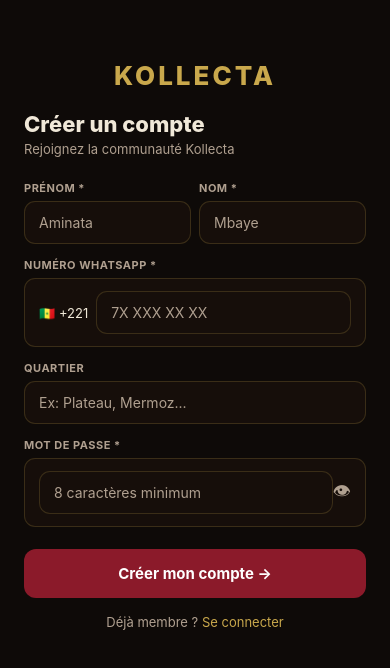
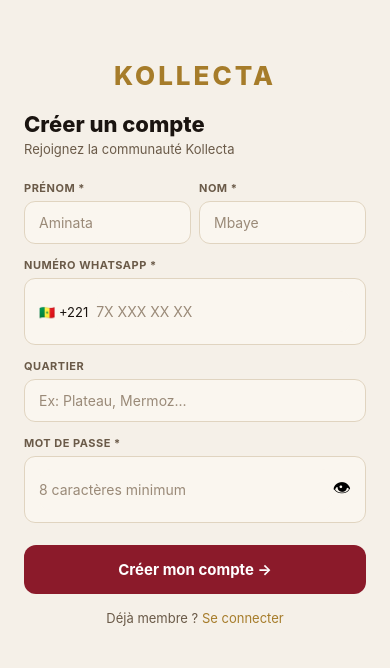
Before and after one commit to Bixen221/kollecta-app, a React Native app: screen /Inscription in a window 390 px wide. Shown: the top 668 px of the page. Built offline with nearby package versions, Linux system fonts and the light colour scheme; what expo-auth-session, expo-notifications, expo-web-browser would draw is missing.

Commit message:
Mobile: theme clair sur ecrans Connexion et Inscription

```diff
--- a/src/screens/auth/ConnexionScreen.js
+++ b/src/screens/auth/ConnexionScreen.js
@@ -1,15 +1,13 @@
 import React, { useState } from 'react';
 import { View, Text, TextInput, TouchableOpacity, StyleSheet, Alert, ActivityIndicator, KeyboardAvoidingView, Platform } from 'react-native';
 import { useAuth } from '../../context/AuthContext';
+import { useTheme } from '../../context/ThemeContext';
 import GoogleAuthButton from './GoogleAuthButton';
-
-const COLORS = {
-  or: '#C9A84C', bord: '#8B1A2A', dark: '#0E0A08', dark2: '#1A120E',
-  light: '#B0A090', card: '#1E1612', bd: 'rgba(201,168,76,0.2)',
-};
 
 export default function ConnexionScreen({ navigation }) {
   const { connexion } = useAuth();
+  const { theme } = useTheme();
+  const styles = getStyles(theme);
   const [whatsapp,  setWhatsapp]  = useState('');
   const [password,  setPassword]  = useState('');
   const [loading,   setLoading]   = useState(false);
@@ -42,7 +40,7 @@
           <TextInput
             style={styles.input}
             placeholder="7X XXX XX XX"
-            placeholderTextColor={COLORS.light}
+            placeholderTextColor={theme.txt3}
             value={whatsapp}
             onChangeText={setWhatsapp}
             keyboardType="phone-pad"
@@ -56,20 +54,20 @@
           <TextInput
             style={[styles.input, { flex: 1 }]}
             placeholder="Votre mot de passe"
-            placeholderTextColor={COLORS.light}
+            placeholderTextColor={theme.txt3}
             value={password}
             onChangeText={setPassword}
             secureTextEntry={!showPass}
           />
           <TouchableOpacity onPress={() => setShowPass(!showPass)}>
-            <Text style={{ color: COLORS.light, fontSize: 18 }}>{showPass ? '🙈' : '👁'}</Text>
+            <Text style={{ color: theme.txt3, fontSize: 18 }}>{showPass ? '🙈' : '👁'}</Text>
           </TouchableOpacity>
         </View>
       </View>
 
       <TouchableOpacity style={styles.btnPrimary} onPress={handleConnexion} disabled={loading}>
         {loading
-          ? <ActivityIndicator color={COLORS.dark} />
+          ? <ActivityIndicator color={theme.bg} />
           : <Text style={styles.btnTxt}>Se connecter →</Text>
         }
       </TouchableOpacity>
@@ -80,32 +78,32 @@
       {false && (
         <>
           <View style={{ flexDirection: 'row', alignItems: 'center', marginVertical: 16 }}>
-            <View style={{ flex: 1, height: 1, backgroundColor: COLORS.bd }} />
-            <Text style={{ color: COLORS.light, fontSize: 12, marginHorizontal: 10 }}>ou</Text>
-            <View style={{ flex: 1, height: 1, backgroundColor: COLORS.bd }} />
+            <View style={{ flex: 1, height: 1, backgroundColor: theme.bd }} />
+            <Text style={{ color: theme.txt3, fontSize: 12, marginHorizontal: 10 }}>ou</Text>
+            <View style={{ flex: 1, height: 1, backgroundColor: theme.bd }} />
           </View>
           <GoogleAuthButton />
         </>
       )}
 
       <TouchableOpacity onPress={() => navigation.navigate('Inscription')} style={{ marginTop: 16 }}>
-        <Text style={styles.lien}>Pas de compte ? <Text style={{ color: COLORS.or }}>S'inscrire</Text></Text>
+        <Text style={styles.lien}>Pas de compte ? <Text style={{ color: theme.or }}>S'inscrire</Text></Text>
       </TouchableOpacity>
     </KeyboardAvoidingView>
   );
 }
 
-const styles = StyleSheet.create({
-  container:  { flex: 1, backgroundColor: '#0E0A08', padding: 24, justifyContent: 'center' },
+const getStyles = (theme) => StyleSheet.create({
+  container:  { flex: 1, backgroundColor: theme.bg, padding: 24, justifyContent: 'center' },
   logo:       { fontSize: 28, fontWeight: '800', color: '#C9A84C', textAlign: 'center', marginBottom: 24, letterSpacing: 3 },
-  titre:      { fontSize: 22, fontWeight: '800', color: '#F0E8D8', marginBottom: 4 },
-  sous:       { fontSize: 13, color: COLORS.light, marginBottom: 28 },
+  titre:      { fontSize: 22, fontWeight: '800', color: theme.txt, marginBottom: 4 },
+  sous:       { fontSize: 13, color: theme.txt3, marginBottom: 28 },
   inputWrap:  { marginBottom: 16 },
-  label:      { fontSize: 11, fontWeight: '700', color: COLORS.light, textTransform: 'uppercase', letterSpacing: 0.5, marginBottom: 6 },
-  inputRow:   { flexDirection: 'row', alignItems: 'center', backgroundColor: '#160E0A', borderWidth: 1, borderColor: COLORS.bd, borderRadius: 11, paddingHorizontal: 14, paddingVertical: 12 },
-  prefix:     { fontSize: 13, color: '#F0E8D8', marginRight: 8 },
-  input:      { fontSize: 14, color: '#F0E8D8', flex: 1 },
+  label:      { fontSize: 11, fontWeight: '700', color: theme.txt3, textTransform: 'uppercase', letterSpacing: 0.5, marginBottom: 6 },
+  inputRow:   { flexDirection: 'row', alignItems: 'center', backgroundColor: theme.inp, borderWidth: 1, borderColor: theme.bd, borderRadius: 11, paddingHorizontal: 14, paddingVertical: 12 },
+  prefix:     { fontSize: 13, color: theme.txt, marginRight: 8 },
+  input:      { fontSize: 14, color: theme.txt, flex: 1 },
   btnPrimary: { backgroundColor: '#8B1A2A', borderRadius: 12, padding: 15, alignItems: 'center', marginTop: 8, marginBottom: 16 },
   btnTxt:     { fontSize: 15, fontWeight: '700', color: 'white' },
-  lien:       { textAlign: 'center', fontSize: 13, color: COLORS.light },
+  lien:       { textAlign: 'center', fontSize: 13, color: theme.txt3 },
 });
--- a/src/screens/auth/InscriptionScreen.js
+++ b/src/screens/auth/InscriptionScreen.js
@@ -1,14 +1,12 @@
 import React, { useState } from 'react';
 import { View, Text, TextInput, TouchableOpacity, StyleSheet, Alert, ActivityIndicator, KeyboardAvoidingView, Platform, ScrollView } from 'react-native';
 import { useAuth } from '../../context/AuthContext';
-
-const COLORS = {
-  or: '#C9A84C', bord: '#8B1A2A', dark: '#0E0A08',
-  light: '#B0A090', bd: 'rgba(201,168,76,0.2)',
-};
+import { useTheme } from '../../context/ThemeContext';
 
 export default function InscriptionScreen({ navigation }) {
   const { inscription } = useAuth();
+  const { theme } = useTheme();
+  const styles = getStyles(theme);
   const [form, setForm] = useState({
     nom: '', prenom: '', whatsapp: '', password: '', quartier: '', ville: 'Dakar',
   });
@@ -35,7 +33,7 @@
   };
 
   return (
-    <KeyboardAvoidingView style={{ flex: 1, backgroundColor: COLORS.dark }} behavior={Platform.OS === 'ios' ? 'padding' : undefined}>
+    <KeyboardAvoidingView style={{ flex: 1, backgroundColor: theme.bg }} behavior={Platform.OS === 'ios' ? 'padding' : undefined}>
       <ScrollView contentContainerStyle={styles.container}>
         <Text style={styles.logo}>KOLLECTA</Text>
         <Text style={styles.titre}>Créer un compte</Text>
@@ -44,11 +42,11 @@
         <View style={styles.row}>
           <View style={[styles.inputWrap, { flex: 1, marginRight: 8 }]}>
             <Text style={styles.label}>Prénom *</Text>
-            <TextInput style={styles.input} placeholder="Aminata" placeholderTextColor={COLORS.light} value={form.prenom} onChangeText={v => update('prenom', v)} />
+            <TextInput style={styles.input} placeholder="Aminata" placeholderTextColor={theme.txt3} value={form.prenom} onChangeText={v => update('prenom', v)} />
           </View>
           <View style={[styles.inputWrap, { flex: 1 }]}>
             <Text style={styles.label}>Nom *</Text>
-            <TextInput style={styles.input} placeholder="Mbaye" placeholderTextColor={COLORS.light} value={form.nom} onChangeText={v => update('nom', v)} />
+            <TextInput style={styles.input} placeholder="Mbaye" placeholderTextColor={theme.txt3} value={form.nom} onChangeText={v => update('nom', v)} />
           </View>
         </View>
 
@@ -56,21 +54,21 @@
           <Text style={styles.label}>Numéro WhatsApp *</Text>
           <View style={styles.inputRow}>
             <Text style={styles.prefix}>🇸🇳 +221</Text>
-            <TextInput style={[styles.input, { flex: 1 }]} placeholder="7X XXX XX XX" placeholderTextColor={COLORS.light} value={form.whatsapp} onChangeText={v => update('whatsapp', v)} keyboardType="phone-pad" />
+            <TextInput style={[styles.input, { flex: 1, borderWidth: 0, paddingHorizontal: 0 }]} placeholder="7X XXX XX XX" placeholderTextColor={theme.txt3} value={form.whatsapp} onChangeText={v => update('whatsapp', v)} keyboardType="phone-pad" />
           </View>
         </View>
 
         <View style={styles.inputWrap}>
           <Text style={styles.label}>Quartier</Text>
-          <TextInput style={styles.input} placeholder="Ex: Plateau, Mermoz..." placeholderTextColor={COLORS.light} value={form.quartier} onChangeText={v => update('quartier', v)} />
+          <TextInput style={styles.input} placeholder="Ex: Plateau, Mermoz..." placeholderTextColor={theme.txt3} value={form.quartier} onChangeText={v => update('quartier', v)} />
         </View>
 
         <View style={styles.inputWrap}>
           <Text style={styles.label}>Mot de passe *</Text>
           <View style={styles.inputRow}>
-            <TextInput style={[styles.input, { flex: 1 }]} placeholder="8 caractères minimum" placeholderTextColor={COLORS.light} value={form.password} onChangeText={v => update('password', v)} secureTextEntry={!showPass} />
+            <TextInput style={[styles.input, { flex: 1, borderWidth: 0, paddingHorizontal: 0 }]} placeholder="8 caractères minimum" placeholderTextColor={theme.txt3} value={form.password} onChangeText={v => update('password', v)} secureTextEntry={!showPass} />
             <TouchableOpacity onPress={() => setShowPass(!showPass)}>
-              <Text style={{ color: COLORS.light, fontSize: 18 }}>{showPass ? '🙈' : '👁'}</Text>
+              <Text style={{ fontSize: 18 }}>{showPass ? '🙈' : '👁'}</Text>
             </TouchableOpacity>
           </View>
         </View>
@@ -83,25 +81,25 @@
         </TouchableOpacity>
 
         <TouchableOpacity onPress={() => navigation.navigate('Connexion')}>
-          <Text style={styles.lien}>Déjà membre ? <Text style={{ color: COLORS.or }}>Se connecter</Text></Text>
+          <Text style={styles.lien}>Déjà membre ? <Text style={{ color: theme.or }}>Se connecter</Text></Text>
         </TouchableOpacity>
       </ScrollView>
     </KeyboardAvoidingView>
   );
 }
 
-const styles = StyleSheet.create({
+const getStyles = (theme) => StyleSheet.create({
   container:  { padding: 24, paddingTop: 60 },
-  logo:       { fontSize: 26, fontWeight: '800', color: '#C9A84C', textAlign: 'center', marginBottom: 20, letterSpacing: 3 },
-  titre:      { fontSize: 22, fontWeight: '800', color: '#F0E8D8', marginBottom: 4 },
-  sous:       { fontSize: 13, color: COLORS.light, marginBottom: 24 },
+  logo:       { fontSize: 26, fontWeight: '800', color: theme.or, textAlign: 'center', marginBottom: 20, letterSpacing: 3 },
+  titre:      { fontSize: 22, fontWeight: '800', color: theme.txt, marginBottom: 4 },
+  sous:       { fontSize: 13, color: theme.txt2, marginBottom: 24 },
   row:        { flexDirection: 'row' },
   inputWrap:  { marginBottom: 14 },
-  label:      { fontSize: 11, fontWeight: '700', color: COLORS.light, textTransform: 'uppercase', letterSpacing: 0.5, marginBottom: 6 },
-  inputRow:   { flexDirection: 'row', alignItems: 'center', backgroundColor: '#160E0A', borderWidth: 1, borderColor: COLORS.bd, borderRadius: 11, paddingHorizontal: 14, paddingVertical: 12 },
-  prefix:     { fontSize: 13, color: '#F0E8D8', marginRight: 8 },
-  input:      { fontSize: 14, color: '#F0E8D8', backgroundColor: '#160E0A', borderWidth: 1, borderColor: COLORS.bd, borderRadius: 11, paddingHorizontal: 14, paddingVertical: 12 },
-  btnPrimary: { backgroundColor: COLORS.bord, borderRadius: 12, padding: 15, alignItems: 'center', marginTop: 8, marginBottom: 16 },
+  label:      { fontSize: 11, fontWeight: '700', color: theme.txt2, textTransform: 'uppercase', letterSpacing: 0.5, marginBottom: 6 },
+  inputRow:   { flexDirection: 'row', alignItems: 'center', backgroundColor: theme.inp, borderWidth: 1, borderColor: theme.bd, borderRadius: 11, paddingHorizontal: 14, paddingVertical: 12 },
+  prefix:     { fontSize: 13, color: theme.txt, marginRight: 8 },
+  input:      { fontSize: 14, color: theme.txt, backgroundColor: theme.inp, borderWidth: 1, borderColor: theme.bd, borderRadius: 11, paddingHorizontal: 14, paddingVertical: 12 },
+  btnPrimary: { backgroundColor: theme.bord, borderRadius: 12, padding: 15, alignItems: 'center', marginTop: 8, marginBottom: 16 },
   btnTxt:     { fontSize: 15, fontWeight: '700', color: 'white' },
-  lien:       { textAlign: 'center', fontSize: 13, color: COLORS.light },
+  lien:       { textAlign: 'center', fontSize: 13, color: theme.txt2 },
 });
```
